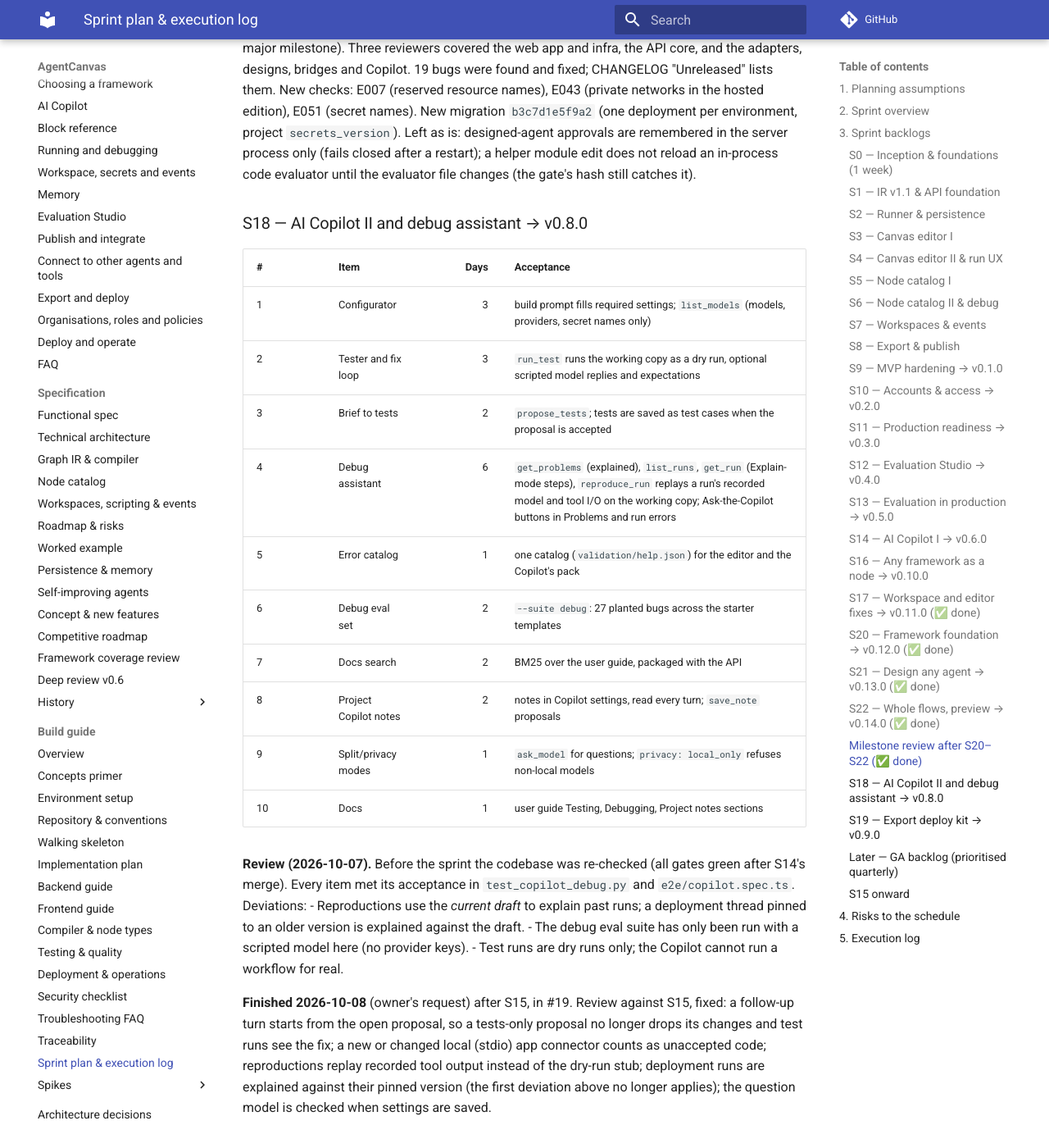
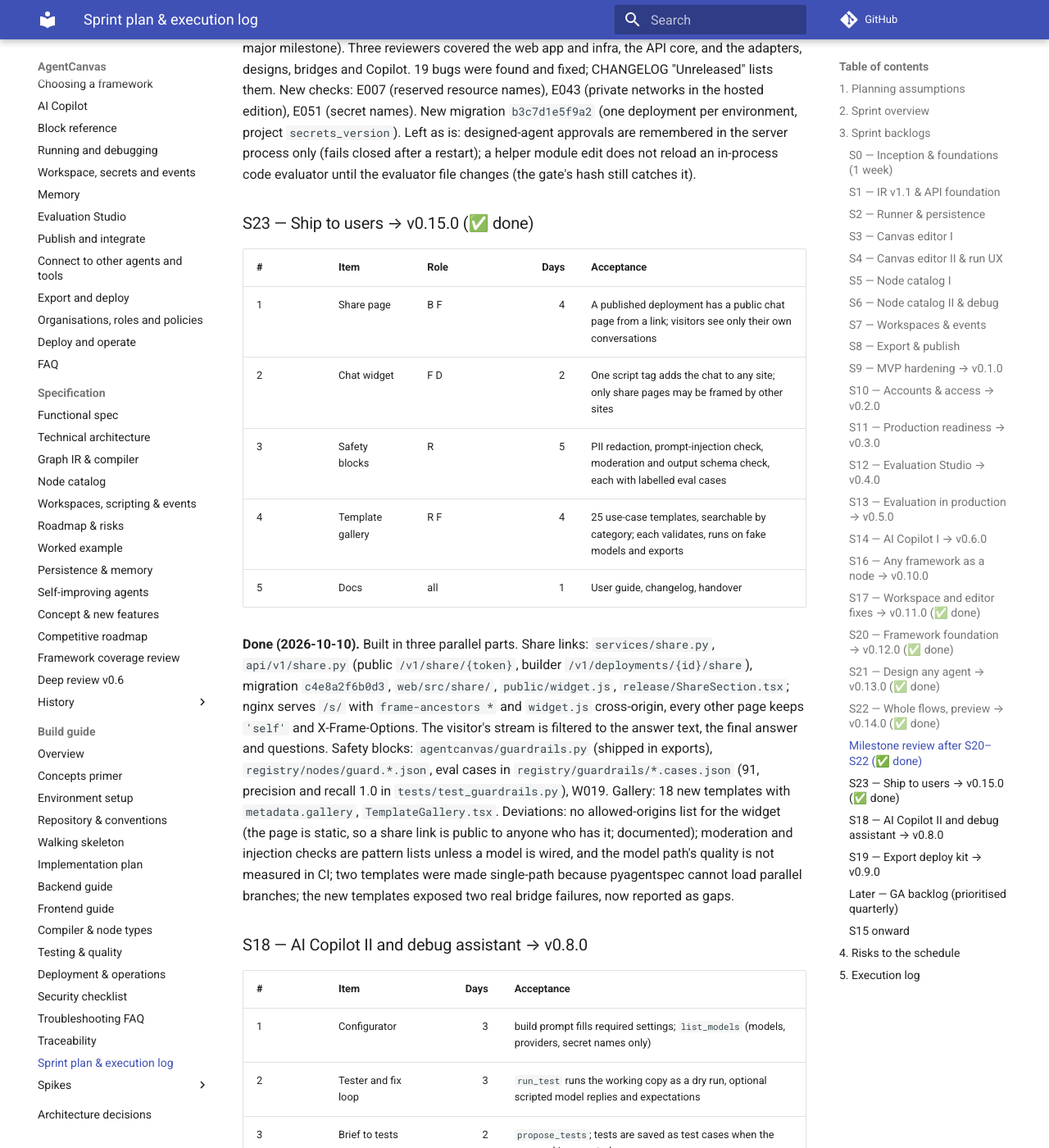
Before and after one commit to marunsct/AgentCanvas, an MkDocs documentation site: the page built from docs/agent-canvas-spec/build-guide/13-sprint-plan.md, in a window 1280 px wide and 1400 px high, scrolled down 26656 px. Shown: the whole window at 82% size. Built offline with MkDocs 1.6.1 and Material for MkDocs 9.7.7, drawn with Linux system fonts in a browser that asks for light colours; comment, search, counter and statistics services are not loaded.

Commit message:
Sprint 23: Ship to users → v0.15.0
Share a published deployment as a public chat page (/s/<token>) or a chat
button on any website (widget.js); four safety blocks (personal data,
prompt injection, harmful content, output format) with 91 labelled eval
cases; a searchable gallery of 25 use-case templates. Version 0.15.0,
CHANGELOG, HANDOVER, progress and plan updated.

Co-Authored-By: Claude Opus 5.5 <noreply@anthropic.com>
Claude-Session: https://claude.ai/code/session_01W1Uthb8jWw8QTDsaUh6ZHh

```diff
--- a/docs/agent-canvas-spec/build-guide/13-sprint-plan.md
+++ b/docs/agent-canvas-spec/build-guide/13-sprint-plan.md
@@ -45,7 +45,7 @@ The milestone plan ([04-implementation-plan.md](./04-implementation-plan.md)) sa
 | **S20** | 2 | Framework foundation → v0.12.0 | [doc 17](../17-framework-coverage-review.md), doc 12 WS0 | — | 20 | Adapter interface v2, adapter per workflow, `engine` per node, framework picker, portability check, conformance kit (✅ done) |
 | **S21** | 2 | Design any agent → v0.13.0 | doc 17 | — | 22 | The canvas Agent block builds a native agent in nine frameworks; mixed flows run and export (✅ done) |
 | **S22** | 2 | Whole flows, preview → v0.14.0 | doc 17, [adapters/agent-spec-bridge.md](../adapters/agent-spec-bridge.md) | — | 16 | Portable flows export to LangGraph, WayFlow and OpenAI Agents through Agent Spec (preview) (✅ done) |
-| **S23** | 2 | Ship to users → v0.15.0 (was S17) | doc 16 | — | — | Chat widget and share page, guardrails pack, 25 templates |
+| **S23** | 2 | Ship to users → v0.15.0 (was S17) | doc 16 | — | — | Chat widget and share page, guardrails pack, 25 templates (✅ done) |
 | **S24** | 2 | Knowledge Studio → v0.16.0 (was S20) | doc 16 | — | — | Ingestion, hybrid search, citations, retrieval evals |
 | **S25** | 2 | OpenAI Agents SDK flows → v0.17.0 (was S21) | [adapters/openai-agents-sdk.md](../adapters/openai-agents-sdk.md) | — | — | Flow tier and Full agent tier; convert-and-compare |
 | **S26** | 2 | Model gateway & cost → v0.18.0 (was S22) | doc 16 | — | — | Fallbacks, budgets, caching, cost alerts |
@@ -551,6 +551,28 @@ E043 (private networks in the hosted edition), E051 (secret names). New migratio
 in the server process only (fails closed after a restart); a helper module edit does not reload an in-process
 code evaluator until the evaluator file changes (the gate's hash still catches it).
 
+### S23 — Ship to users → v0.15.0 (✅ done)
+
+| # | Item | Role | Days | Acceptance |
+|---|------|------|-----:|------------|
+| 1 | Share page | B F | 4 | A published deployment has a public chat page from a link; visitors see only their own conversations |
+| 2 | Chat widget | F D | 2 | One script tag adds the chat to any site; only share pages may be framed by other sites |
+| 3 | Safety blocks | R | 5 | PII redaction, prompt-injection check, moderation and output schema check, each with labelled eval cases |
+| 4 | Template gallery | R F | 4 | 25 use-case templates, searchable by category; each validates, runs on fake models and exports |
+| 5 | Docs | all | 1 | User guide, changelog, handover |
+
+**Done (2026-10-10).** Built in three parallel parts. Share links: `services/share.py`, `api/v1/share.py`
+(public `/v1/share/{token}`, builder `/v1/deployments/{id}/share`), migration `c4e8a2f6b0d3`, `web/src/share/`,
+`public/widget.js`, `release/ShareSection.tsx`; nginx serves `/s/` with `frame-ancestors *` and `widget.js`
+cross-origin, every other page keeps `'self'` and X-Frame-Options. The visitor's stream is filtered to the
+answer text, the final answer and questions. Safety blocks: `agentcanvas/guardrails.py` (shipped in exports),
+`registry/nodes/guard.*.json`, eval cases in `registry/guardrails/*.cases.json` (91, precision and recall 1.0 in
+`tests/test_guardrails.py`), W019. Gallery: 18 new templates with `metadata.gallery`, `TemplateGallery.tsx`.
+Deviations: no allowed-origins list for the widget (the page is static, so a share link is public to anyone who
+has it; documented); moderation and injection checks are pattern lists unless a model is wired, and the model
+path's quality is not measured in CI; two templates were made single-path because pyagentspec cannot load
+parallel branches; the new templates exposed two real bridge failures, now reported as gaps.
+
 ### S18 — AI Copilot II and debug assistant → v0.8.0
 
 | # | Item | Days | Acceptance |
```
Also changed, not shown: CHANGELOG.md (+13 -1 lines), HANDOVER.md (+32 -15 lines), PROGRESS.md (+5 -2 lines), README.md (+3 -1 lines), docs/agent-canvas-spec/16-competitive-roadmap.md (+1 -1 lines), 2 other files.
